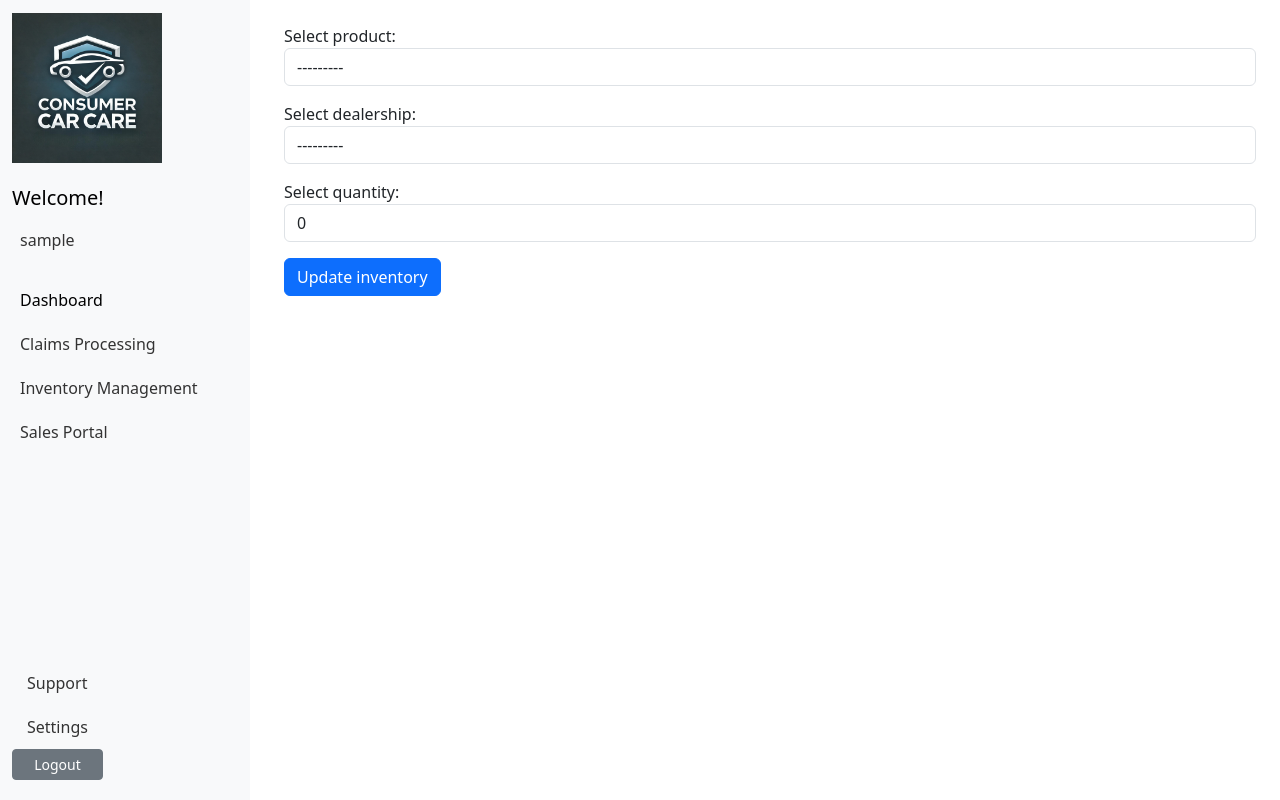
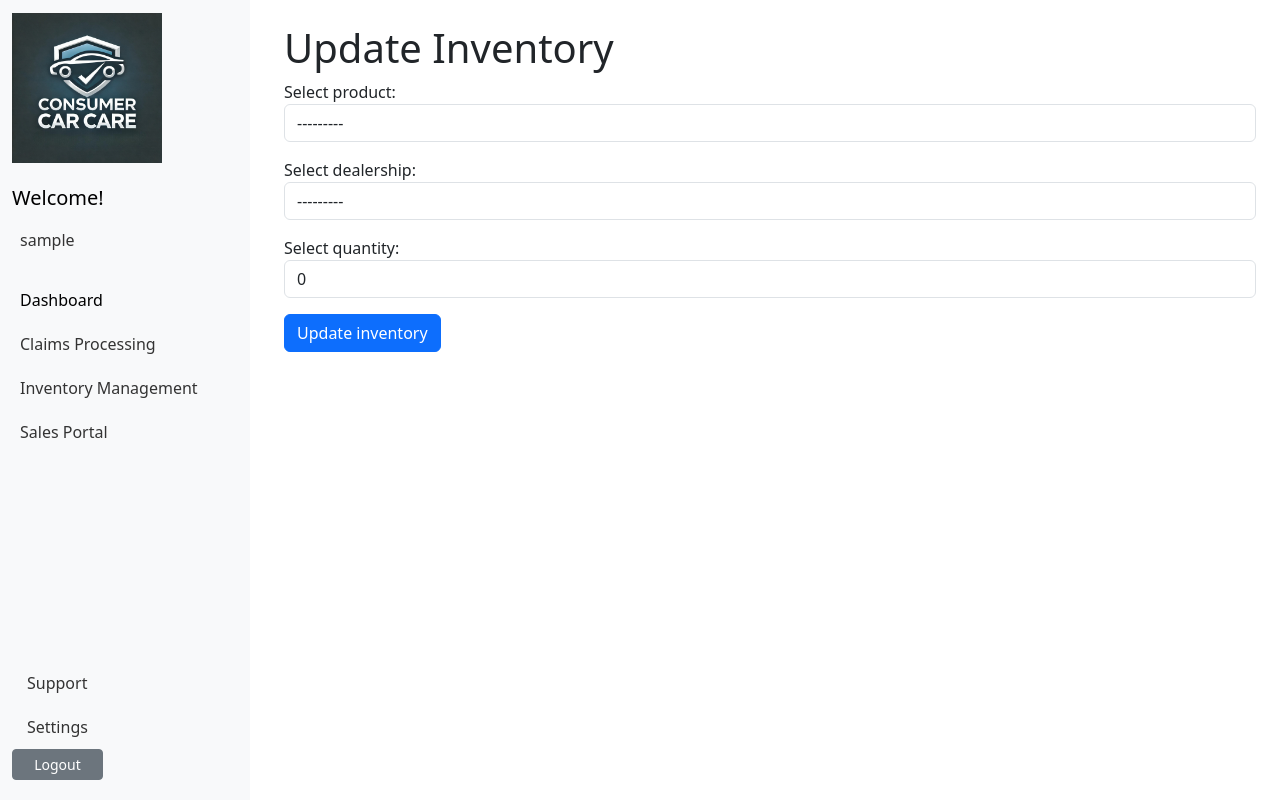
Before and after one commit to salmaan1-btm/C3-Digital, a Django app: page /add_inventory/ in a window 1280 px wide. Run offline with Django 5.2, Linux system fonts and the light colour scheme; the visitor is signed in with stand-in values (Sample User, id 1); data that the repository does not hold is empty; some libraries are stand-ins or nearby versions.

Commit message:
Update add_inventory.html

```diff
--- a/Apps/C3_app1/templates/C3_app1/add_inventory.html
+++ b/Apps/C3_app1/templates/C3_app1/add_inventory.html
@@ -1,8 +1,11 @@
 {% extends "base.html" %}
 
-{% block title %}Claims Processing - C3{% endblock %}
+{% block title %}Update Inventory{% endblock %}
 
 {% block content %}
+<header>
+    <h1>Update Inventory</h1>
+</header>
 <form action="{% url 'C3_app1:add_inventory' %}" method='post'>
     {% csrf_token %}
     {{ form.as_p }}
```
